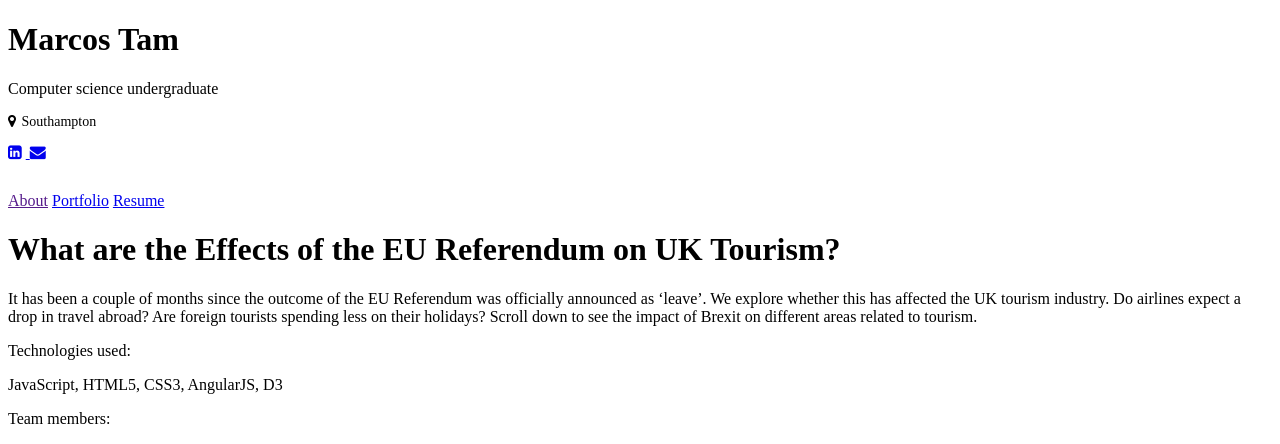
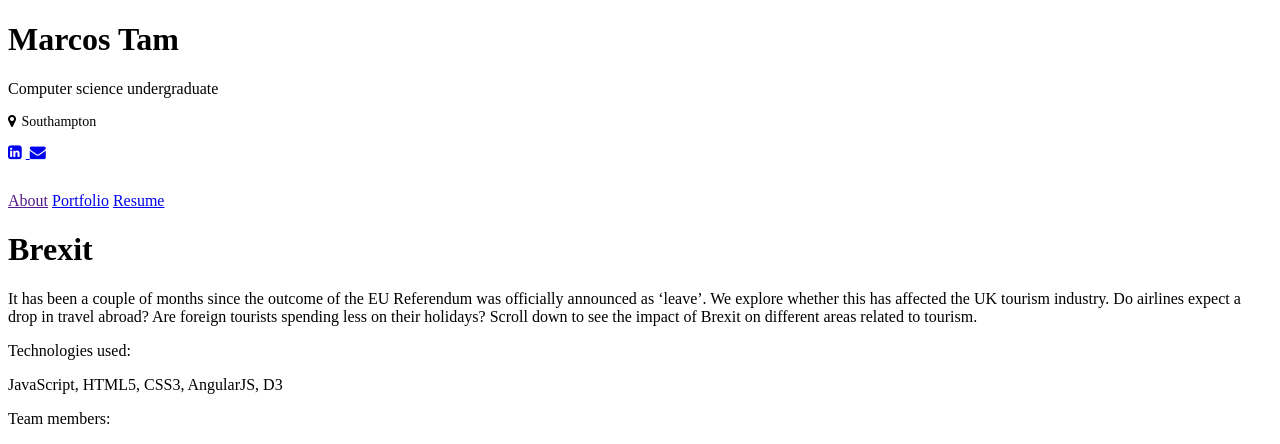
Before and after one commit to marcosss3/marcosss3.github.io, a Jekyll site: the page built from portfolio/_posts/2017-01-10-brexit.md, in a window 1280 px wide. Shown: the top 444 px of the page. Built offline with Jekyll 4.4.1, drawn with Linux system fonts in a browser that asks for light colours; nearby versions of some CDN libraries.

Commit message:
Brexit title

```diff
--- a/portfolio/_posts/2017-01-10-brexit.md
+++ b/portfolio/_posts/2017-01-10-brexit.md
@@ -1,6 +1,6 @@
 ---
 layout: post
-title: What are the Effects of the EU Referendum on UK Tourism?
+title: Brexit
 description: Web App
 thumbnail: "/portfolio/images/brexit/thumbnail.png"
 ---
```
